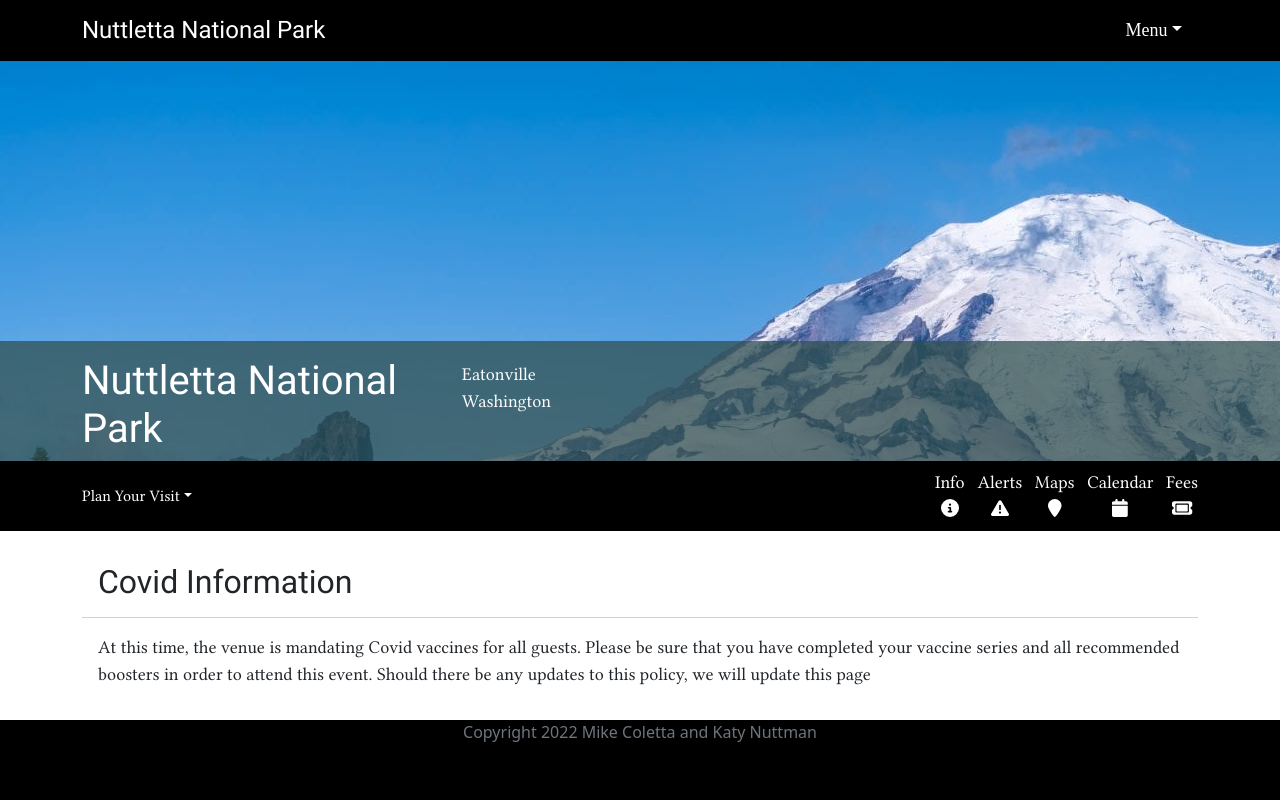
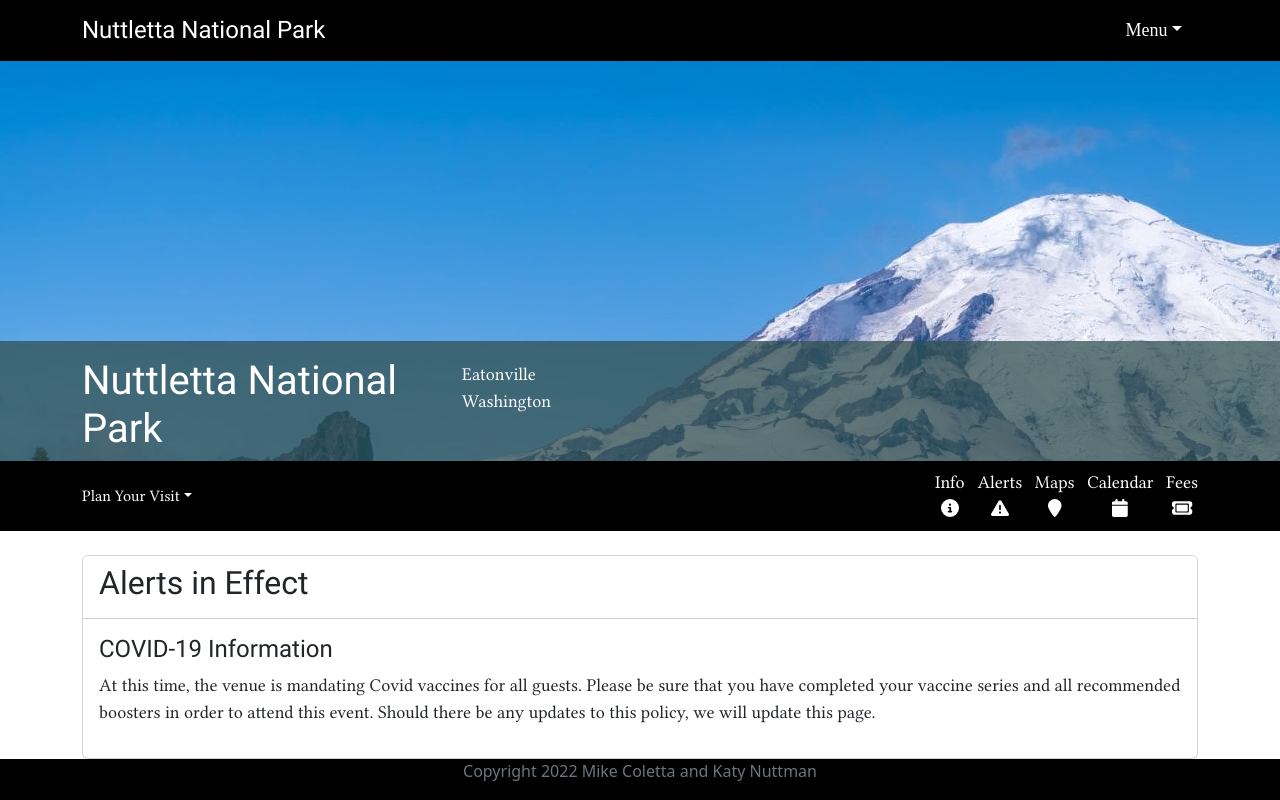
Before and after one commit to MikeColetta/nuttlettawedding, a React (Create React App) app: page /Alerts in a window 1280 px wide. Built offline with nearby package versions, Linux system fonts and the light colour scheme.

Commit message:
Added Alerts in Effect title and formatted card

```diff
--- a/src/pages/Alerts.js
+++ b/src/pages/Alerts.js
@@ -9,14 +9,15 @@ class Alerts extends React.Component {
             <div className="sectionDiv">
                 <Container className="contentContainer">
                     <br></br>
-                    <Card style={{ border: "none" }}>
+                    <Card>
                         <Card.Header style={{ backgroundColor: "white" }}>
-                            <h2>Covid Information</h2>
+                            <h2 className='alertsTitle'>Alerts in Effect</h2>
                         </Card.Header>
                         <Card.Body>
+                            <h4>COVID-19 Information</h4>
                             <p>At this time, the venue is mandating Covid vaccines for all guests.
                                 Please be sure that you have completed your vaccine series and all recommended boosters in order to attend this event.
-                                Should there be any updates to this policy, we will update this page</p>
+                                Should there be any updates to this policy, we will update this page.</p>
                         </Card.Body>
                     </Card>
                 </Container>
```
